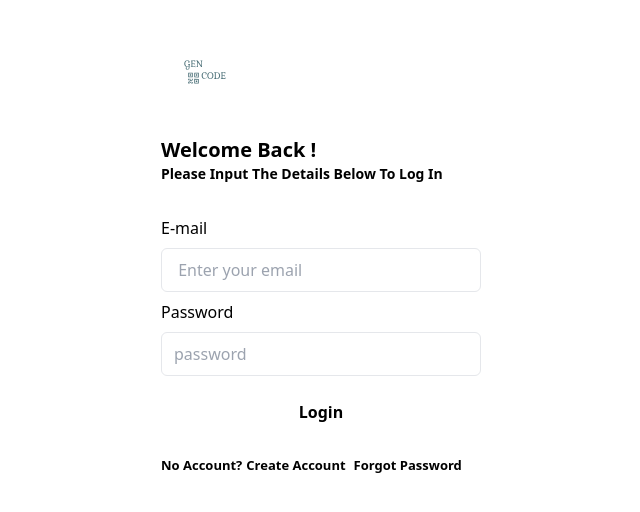
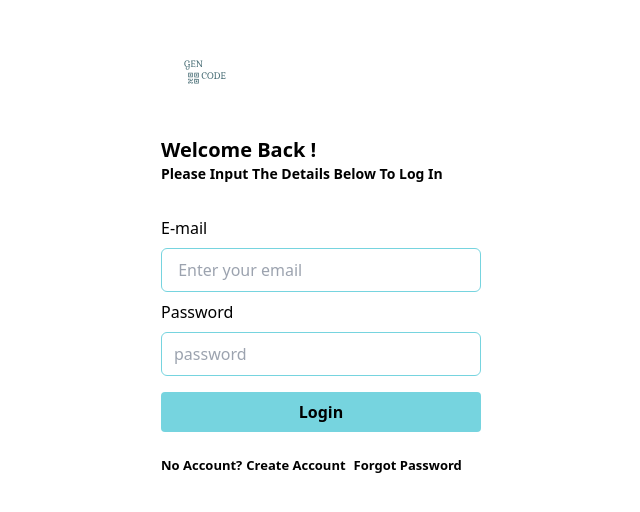
Before and after one commit to iyanuloluwa-Miracle/GenCode, a Vue app: page /login in a window 1280 px wide. Shown: the part 138-650 px from the top of the page, without its empty margins (319-959 px from the left). Built offline with nearby package versions, Linux system fonts and the light colour scheme; a web font is replaced by a local one.

Commit message:
:bugs: feat:renaming some missing files from tailwindcss

```diff
--- a/src/components/Login/Login.vue
+++ b/src/components/Login/Login.vue
@@ -15,50 +15,30 @@
 
       <section class="my-2 mb-2">
         <label for="email" class="text-base02 block my-2">E-mail</label>
-        <input
-          v-model="email"
-          class="input border-[1px] border-blue01 focus:border-Till10101 focus:outline-none rounded-md w-full h-11 px-3 transition-all duration-300 ease-linear"
-          type="email"
-          placeholder=" Enter your email"
-          required=""
-          name="email"
-          value=""
-        />
+        <input v-model="email"
+          class="input border-[1px] border-TiffanyBlue focus:border-TealBlue focus:outline-none rounded-md w-full h-11 px-3 transition-all duration-300 ease-linear"
+          type="email" placeholder=" Enter your email" required="" name="email" value="" />
       </section>
 
       <section class="my-2 mb-2">
         <label class="text-base02 block my-2"> Password </label>
-        <input
-          v-model="password"
-          class="input border-[1px] border-blue01 focus:border-Till10101 focus:outline-none rounded-md w-full h-11 px-3 transition-all duration-300 ease-linear"
-          type="text"
-          placeholder="password"
-          required=""
-          name="password"
-          value=""
-        />
+        <input v-model="password"
+          class="input border-[1px] border-TiffanyBlue focus:border-TealBlue focus:outline-none rounded-md w-full h-11 px-3 transition-all duration-300 ease-linear"
+          type="text" placeholder="password" required="" name="password" value="" />
       </section>
 
       <section class="my-4 mb-5 w-full">
-        <button
-          :disabled="loading"
-          class="font-semibold selection:capitalize rounded p-2 cursor-pointer transition-all duration-150 ease-in transform undefined text-whites bg-Till10101 hover:bg-blue01 w-full"
-        >
+        <button :disabled="loading"
+          class="font-semibold selection:capitalize rounded p-2 cursor-pointer transition-all duration-150 ease-in transform undefined text-whites bg-TiffanyBlue hover:bg-TealBlue w-full">
           {{ loading ? 'Logging in.....' : 'Login' }}
         </button>
       </section>
 
       <section>
         <p class="font-semibold capitalize inline text-[13px]">
-          no account?<router-link
-            to="/register"
-            class="font-semibold capitalize text-[13px] px-1 text-Till091"
-            >create account</router-link
-          ><router-link
-            class="font-semibold capitalize text-[13px] px-1 text-Till091"
-            to="/forget-password"
-            >Forgot Password</router-link
-          >
+          no account?<router-link to="/register" class="font-semibold capitalize text-[13px] px-1 text-Till091">create
+            account</router-link><router-link class="font-semibold capitalize text-[13px] px-1 text-Till091"
+            to="/forget-password">Forgot Password</router-link>
         </p>
       </section>
     </form>
```
